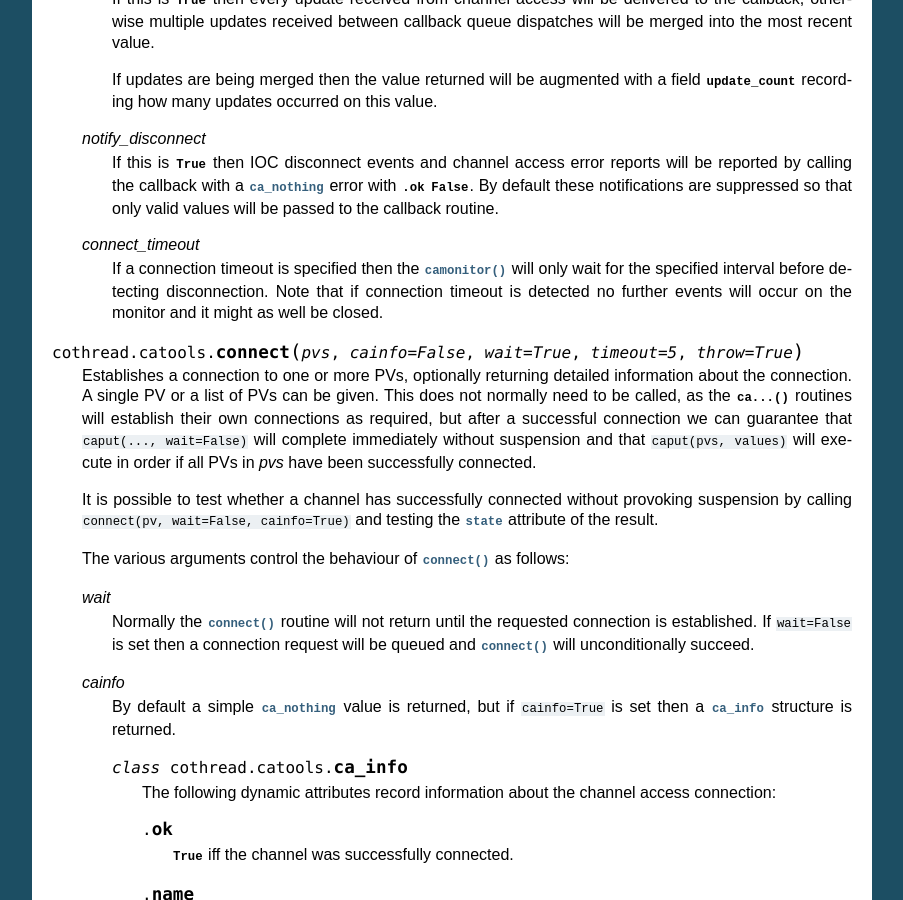
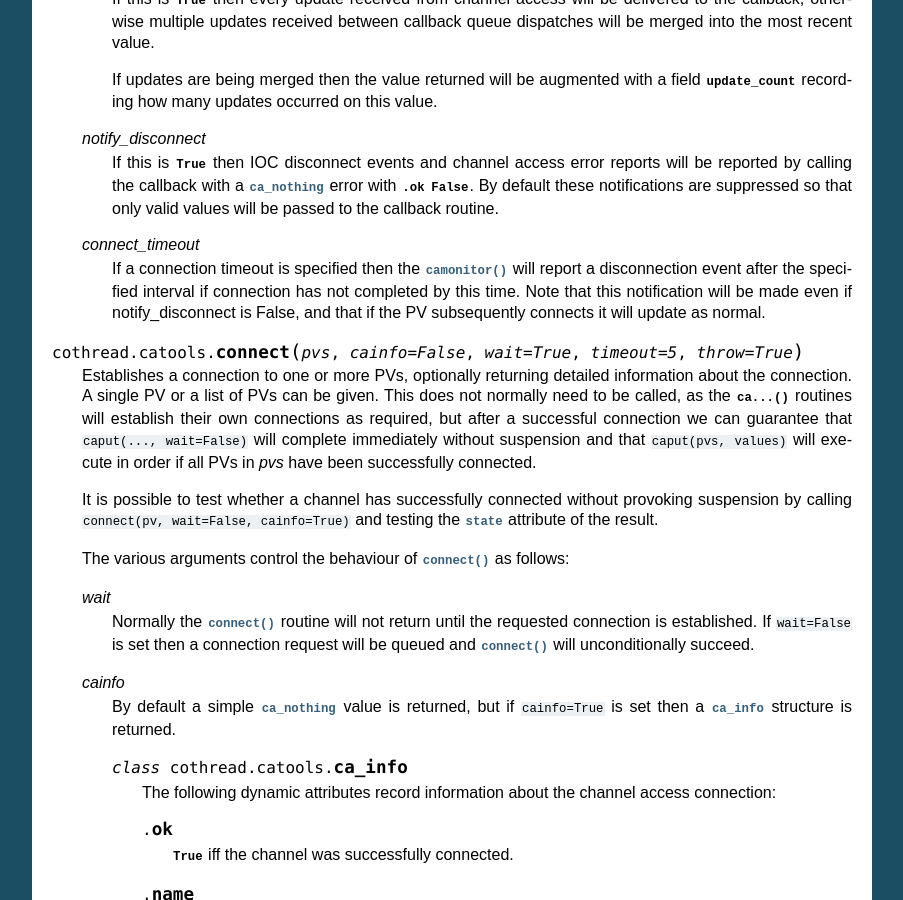
Before and after one commit to DiamondLightSource/cothread, a Sphinx documentation site: the page built from docs/catools.rst, in a window 1280 px wide and 900 px high, scrolled down 4925 px. Shown: the whole window, without its empty margins (198-1101 px from the left). Built offline with Sphinx 7.4.7, drawn with Linux system fonts in a browser that asks for light colours.

Commit message:
Cothread: Make connect_timeout functionality more useful
If connect_timeout is specified don't abort the connection, instead
make an unconditional report to the user and continue waiting.  This
makes this option marginally useful.

Also remove a bogus level of indirection on the subscription name
and improve some comments.

git-svn-id: svn+ssh://serv0002.cs.diamond.ac.uk/home/subversion/repos/controls/diamond/trunk/python/cothread@93189 e099a375-04f9-0310-9d5f-a741eaff62e1

```diff
--- a/docs/catools.rst
+++ b/docs/catools.rst
@@ -331,9 +331,10 @@ Functions
 
     `connect_timeout`
         If a connection timeout is specified then the :func:`camonitor` will
-        only wait for the specified interval before detecting disconnection.
-        Note that if connection timeout is detected no further events will occur
-        on the monitor and it might as well be closed.
+        report a disconnection event after the specified interval if connection
+        has not completed by this time.  Note that this notification will be
+        made even if notify_disconnect is False, and that if the PV subsequently
+        connects it will update as normal.
 
 
 ..  function:: connect(pvs, cainfo=False, wait=True, timeout=5, throw=True)
```
Also changed, not shown: 1 other file.
